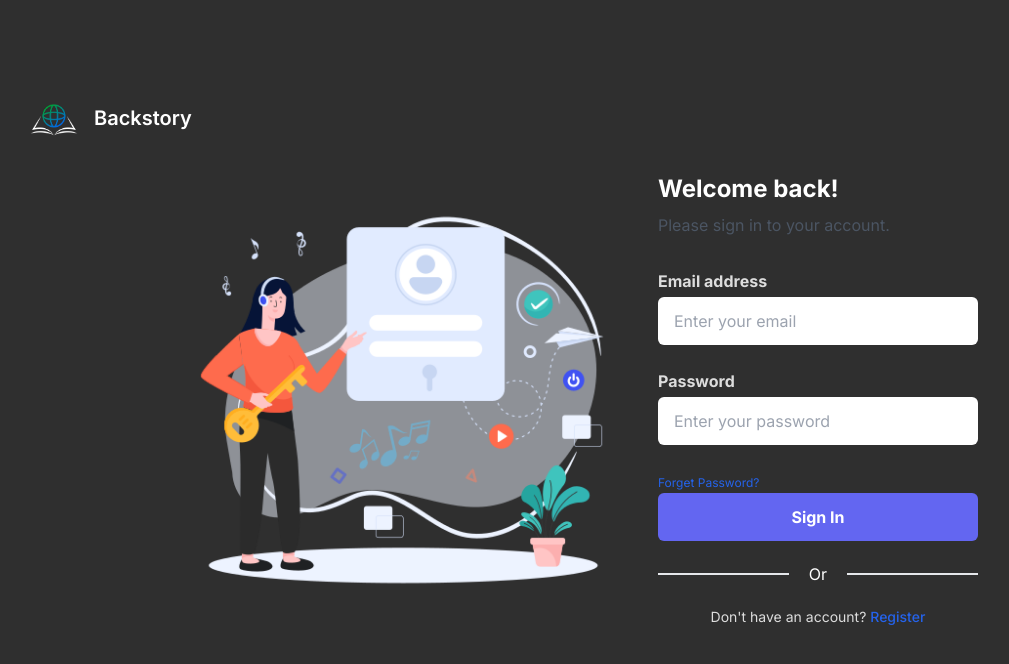
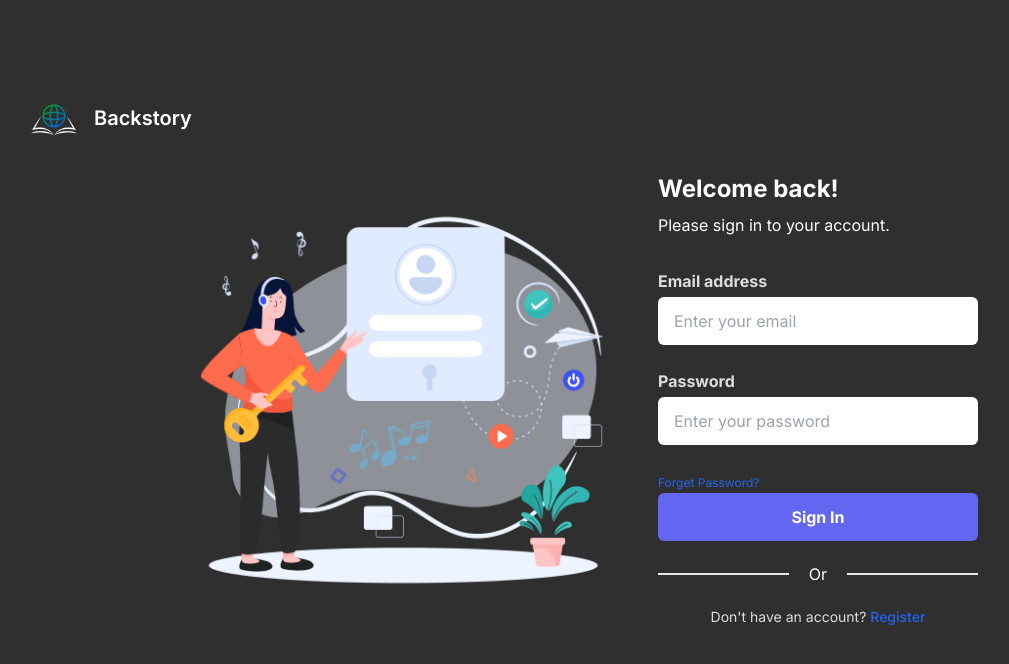
Before and after one commit to ares0524/Backstory, a Next.js app: page /login in a window 1280 px wide. Shown: the top 664 px of the page, without its empty margins (78-1087 px from the left). Built offline with nearby package versions, Linux system fonts and the light colour scheme.

Commit message:
Update page.tsx
Updated description

```diff
--- a/app/login/page.tsx
+++ b/app/login/page.tsx
@@ -17,7 +17,7 @@
                 <div className="w-full max-w-md space-y-8">
                     <div>
                         <h1 className="text-2xl font-bold text-white">Welcome back!</h1>
-                        <p className="mt-2 text-gray-600">
+                        <p className="mt-2 text-white">
                         Please sign in to your account.
                         </p>
                     </div>
```
